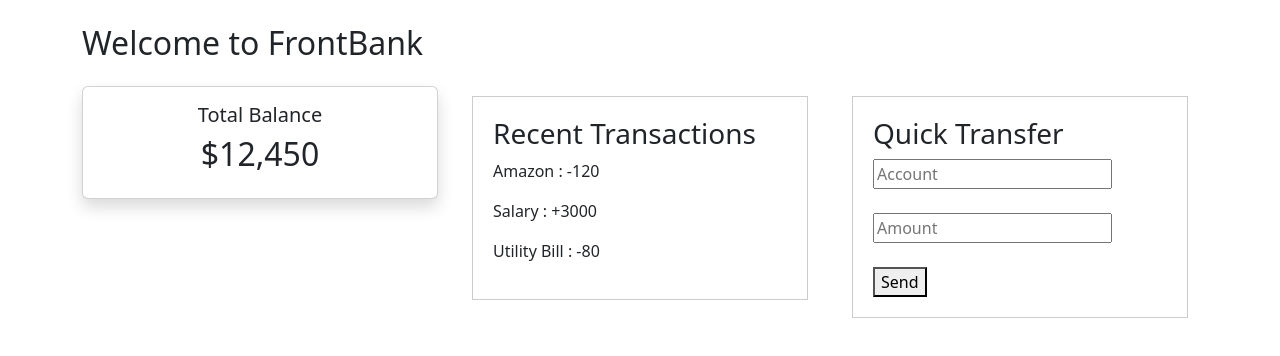
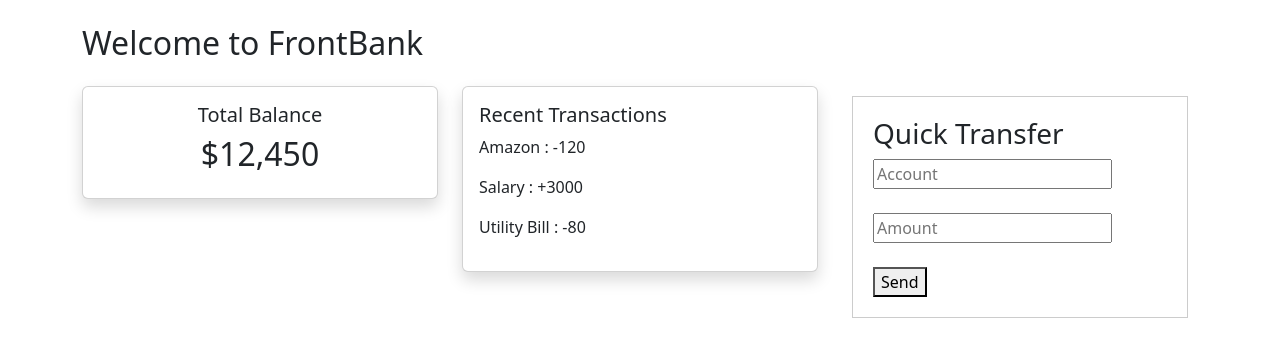
Before and after one commit to Kalyan9912/BANK-APP, a React (Create React App) app in the folder FRONT-END/: page / in a window 1280 px wide. Shown: the top 356 px of the page. Built offline with nearby package versions, Linux system fonts and the light colour scheme.

Commit message:
Update TransactionList.js

```diff
--- a/FRONT-END/src/components/TransactionList.js
+++ b/FRONT-END/src/components/TransactionList.js
@@ -1,21 +1,16 @@
 import React from "react";
 
 function TransactionList() {
+  return (
+    <div className="card shadow">
+      <div className="card-body">
+        <h5>Recent Transactions</h5>
 
-  const transactions = [
-    {name:"Amazon",amount:"-120"},
-    {name:"Salary",amount:"+3000"},
-    {name:"Utility Bill",amount:"-80"}
-  ];
+        <p>Amazon : -120</p>
+        <p>Salary : +3000</p>
+        <p>Utility Bill : -80</p>
 
-  return (
-    <div style={{border:"1px solid #ccc",padding:"20px",margin:"10px"}}>
-      <h3>Recent Transactions</h3>
-
-      {transactions.map((t,index)=>(
-        <p key={index}>{t.name} : {t.amount}</p>
-      ))}
-
+      </div>
     </div>
   );
 }
```
